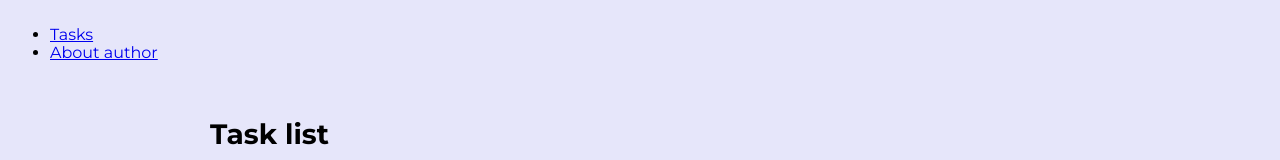
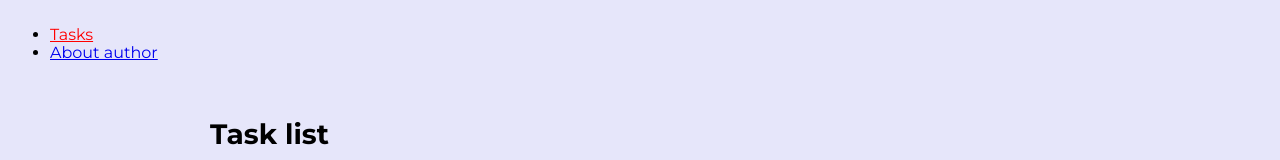
Before and after one commit to RobFyd/To-Do-List-in-React, a React (Create React App) app: page /#/tasksList in a window 1280 px wide. Shown: the top 160 px of the page. Built offline with nearby package versions, Linux system fonts and the light colour scheme.

Commit message:
navLink added

```diff
--- a/src/App.js
+++ b/src/App.js
@@ -1,21 +1,18 @@
-import { HashRouter, Switch, Route, NavLink, Redirect } from "react-router-dom";
+import { HashRouter, Switch, Route, Redirect } from "react-router-dom";
 import TasksPage from "./features/tasks/TasksPage";
 import TaskPage from "./features/tasks/TaskPage";
 import AuthorPage from "./features/author/AuthorPage";
+import { StyledNavLink } from "./styled";
 
 const App = () => (
   <HashRouter>
     <nav>
       <ul>
         <li>
-          <NavLink activeClassName="active" to="/tasksList">
-            Tasks
-          </NavLink>
+          <StyledNavLink to="/tasksList">Tasks</StyledNavLink>
         </li>
         <li>
-          <NavLink activeClassName="active" to="/author">
-            About author
-          </NavLink>
+          <StyledNavLink to="/author">About author</StyledNavLink>
         </li>
       </ul>
       <Switch>
--- /dev/null
+++ b/src/styled.js
@@ -0,0 +1,12 @@
+import styled from "styled-components";
+import { NavLink } from "react-router-dom";
+
+const activeClassName = "active";
+
+export const StyledNavLink = styled(NavLink).attrs(() => ({
+  activeClassName,
+}))`
+  &.${activeClassName} {
+    color: red;
+  }
+`;
```
